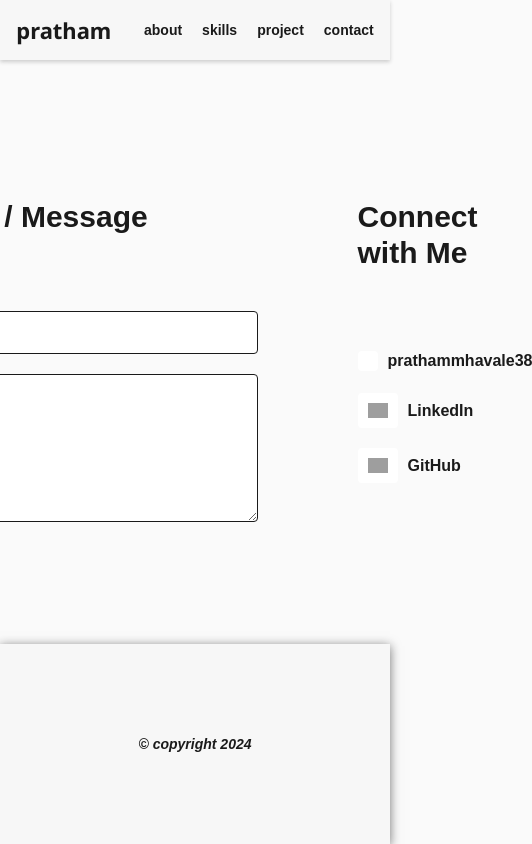
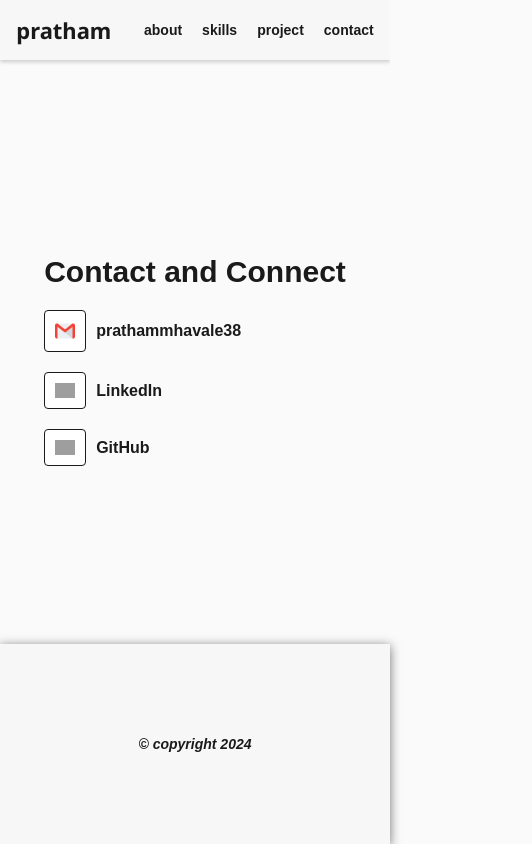
Before and after one commit to Victorblade38/pratham-portfolio, a React (Vite) app in the folder frontend/: page /contact in a window 390 px wide. Shown: the whole page, 532 px wide, since content can reach past the window. Built offline with nearby package versions, Linux system fonts and the light colour scheme; grey boxes are pictures that could not be loaded; a web font is replaced by a local one.

Commit message:
responsive about

```diff
--- a/frontend/src/components/AboutSection/AboutSection.css
+++ b/frontend/src/components/AboutSection/AboutSection.css
@@ -49,3 +49,14 @@
   font-weight: 600;
   line-height: 1.4;
 }
+
+@media (max-width: 1000px) {
+  .profile {
+    width: 200px;
+    height: 200px;
+  }
+
+  .about-section p {
+    font-size: 16px;
+  }
+}
--- a/frontend/src/components/ContactSection/ContactSection.css
+++ b/frontend/src/components/ContactSection/ContactSection.css
@@ -5,10 +5,9 @@
   height: 600px;
 }
 .contact-section {
-  display: grid;
-  grid-template-columns: repeat(2, 1fr);
-  row-gap: 40px;
-  column-gap: 100px;
+  display: flex;
+  flex-direction: column;
+  gap: 20px;
 }
 
 .contact-message {
@@ -55,6 +54,7 @@
   padding: 10px;
   border-radius: 4px;
   background-color: #fff;
+  border: 1px solid #1a1a1a;
 }
 
 .contact-item a {
@@ -64,5 +64,5 @@
 }
 
 .contact-item a:hover {
-  color: #007bff;
+  color: rgb(90, 214, 255);
 }
--- a/frontend/src/components/ContactSection/ContactSection.jsx
+++ b/frontend/src/components/ContactSection/ContactSection.jsx
@@ -9,12 +9,7 @@ const ContactSection = () => {
   return (
     <div className="contact">
       <div className="contact-section">
-        <h1>Feedback / Message</h1>
-        <h1>Connect with Me</h1>
-        <div className="contact-message">
-          <input type="text" placeholder="name" />
-          <textarea name="" id="" rows={6} placeholder="message"></textarea>
-        </div>
+        <h1>Contact and Connect</h1>
         <div className="contact-info">
           <div className="contact-item">
             <div className="icon-border">
```
